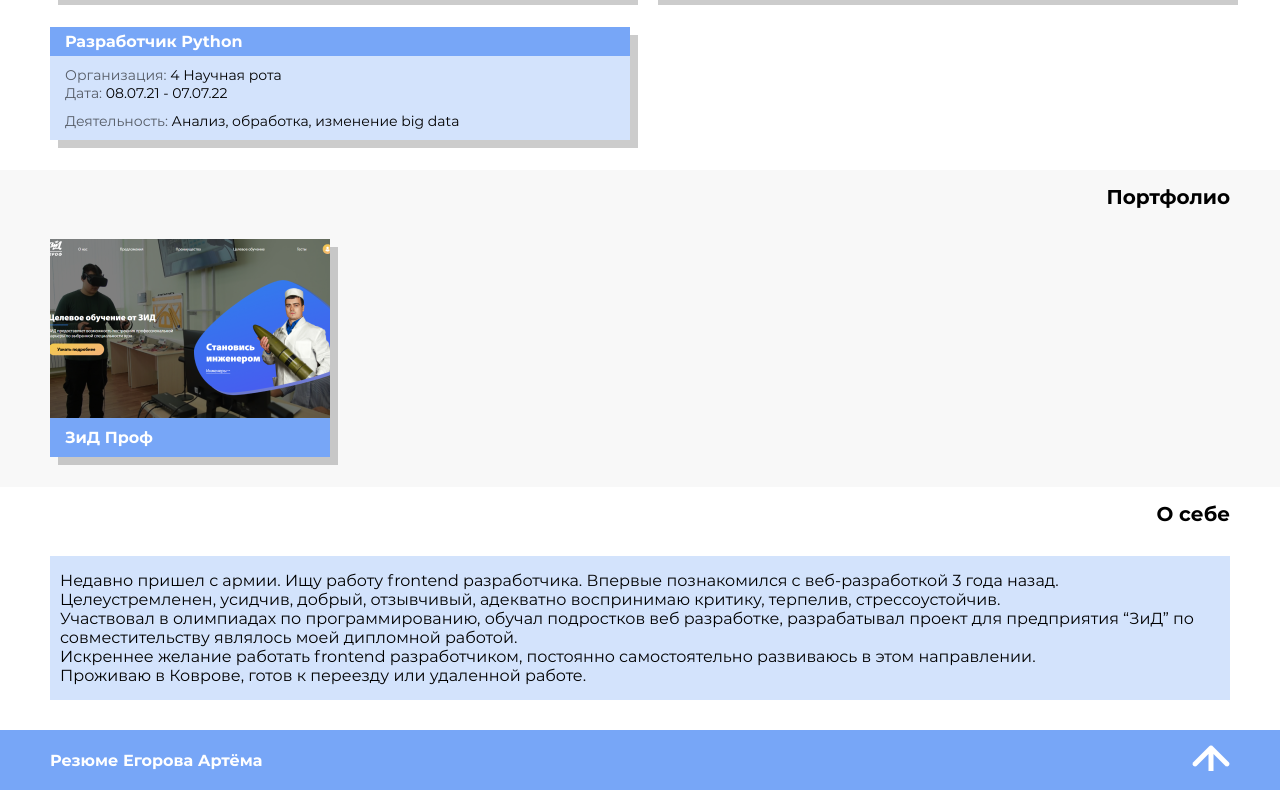
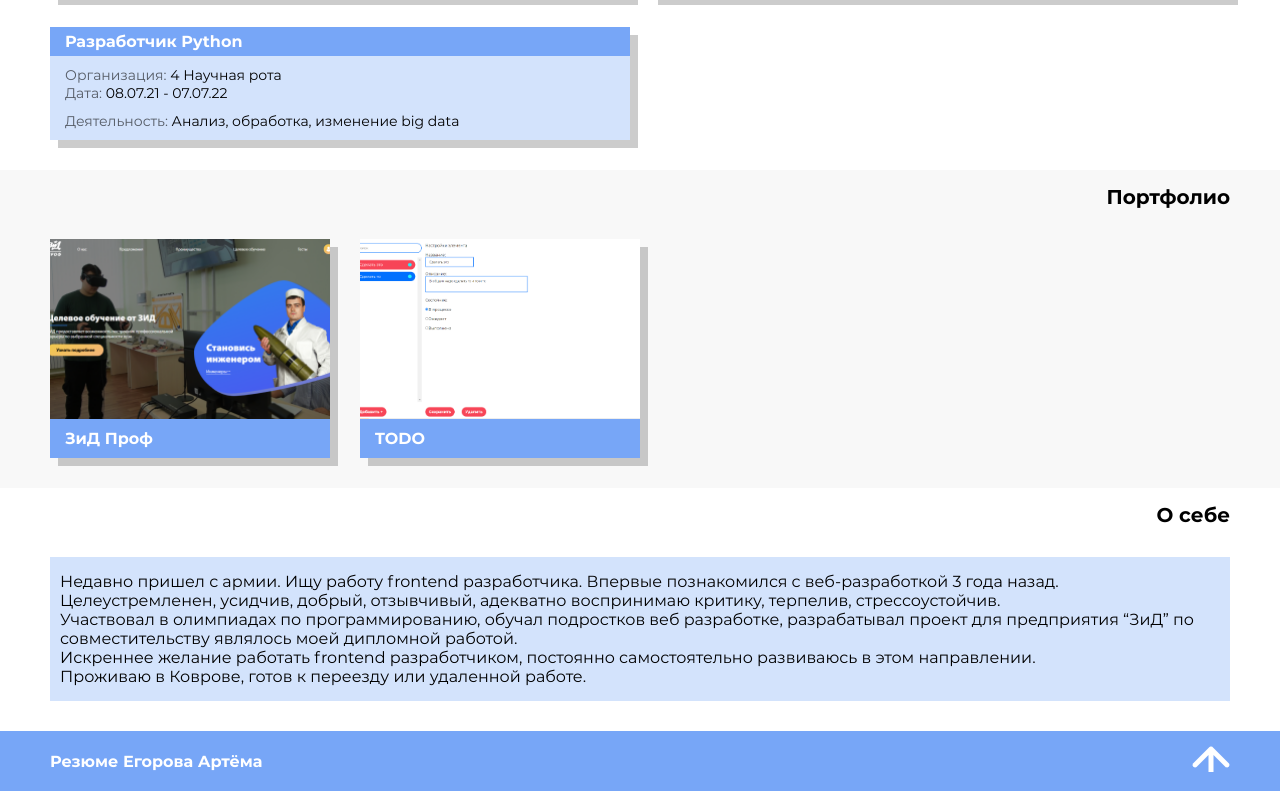
Before and after one commit to Nordinal/resume, a plain HTML site: page index.html in a window 1280 px wide. Shown: the part 926-1717 px from the top of the page. Drawn offline with Linux system fonts and the light colour scheme.

Commit message:
newPortfolio

```diff
--- a/index.html
+++ b/index.html
@@ -254,6 +254,15 @@
                             <p>ЗиД Проф</p>
                         </div>
                     </div>
+
+                    <div class="portfolio-item" onclick="moveLocaleBlank('https://nordinal.github.io/nordinal.github.io')">
+                        <div class="portfolio-item-img">
+                            <img src="img/todo.png" />
+                        </div>
+                        <div class="portfolio-item-text">
+                            <p>TODO</p>
+                        </div>
+                    </div>
                 </div>
             </div>
         </section>
@@ -284,7 +293,7 @@
     <div class="module hidden" onclick="visabilityModule(false)">
         <div class="module-window" onclick="moduleWindow(event)">
             <p>Компания mongoDB прекратила свою деятельность на территории РФ. В связи с этим информация из базы данных стала недоступна. Большая часть функционала отсутствует.</p>
-            <button onclick="inNewWindow('https://compassionate-thompson-43f486.netlify.app/')">Продолжить</button>
+            <button onclick="moveLocaleBlank('https://compassionate-thompson-43f486.netlify.app/')">Продолжить</button>
         </div>
     </div>
     <script src="script.js"></script>
--- a/script.js
+++ b/script.js
@@ -20,7 +20,7 @@ function visabilityModule(bool){
     }
 }
 
-function inNewWindow(href){
+function moveLocaleBlank(href){
     window.open(href, '_blank')
     visabilityModule(false)
 }
--- a/style.css
+++ b/style.css
@@ -205,13 +205,16 @@
     padding-bottom: 30px;
 }
 .portfolio-item{
-    max-width: 280px;
+    width: 280px;
     font-size: 0;
     box-shadow: 8px 8px 0 rgba(0, 0, 0, .2);
     cursor: pointer;
+    margin-right: 30px;
 }
 .portfolio-item-img > img{
     width: 100%;
+    height: 180px;
+    object-fit: cover;
 }
 .portfolio-item:hover{
     transform: translateY(-30px);
@@ -229,6 +232,9 @@
     width: 100%;
     padding: 10px 15px;
     margin: 0;
+}
+.portfolio-container{
+    display: flex;
 }
 
 /* about */
```
Also changed, not shown: img/todo.PNG (added).
